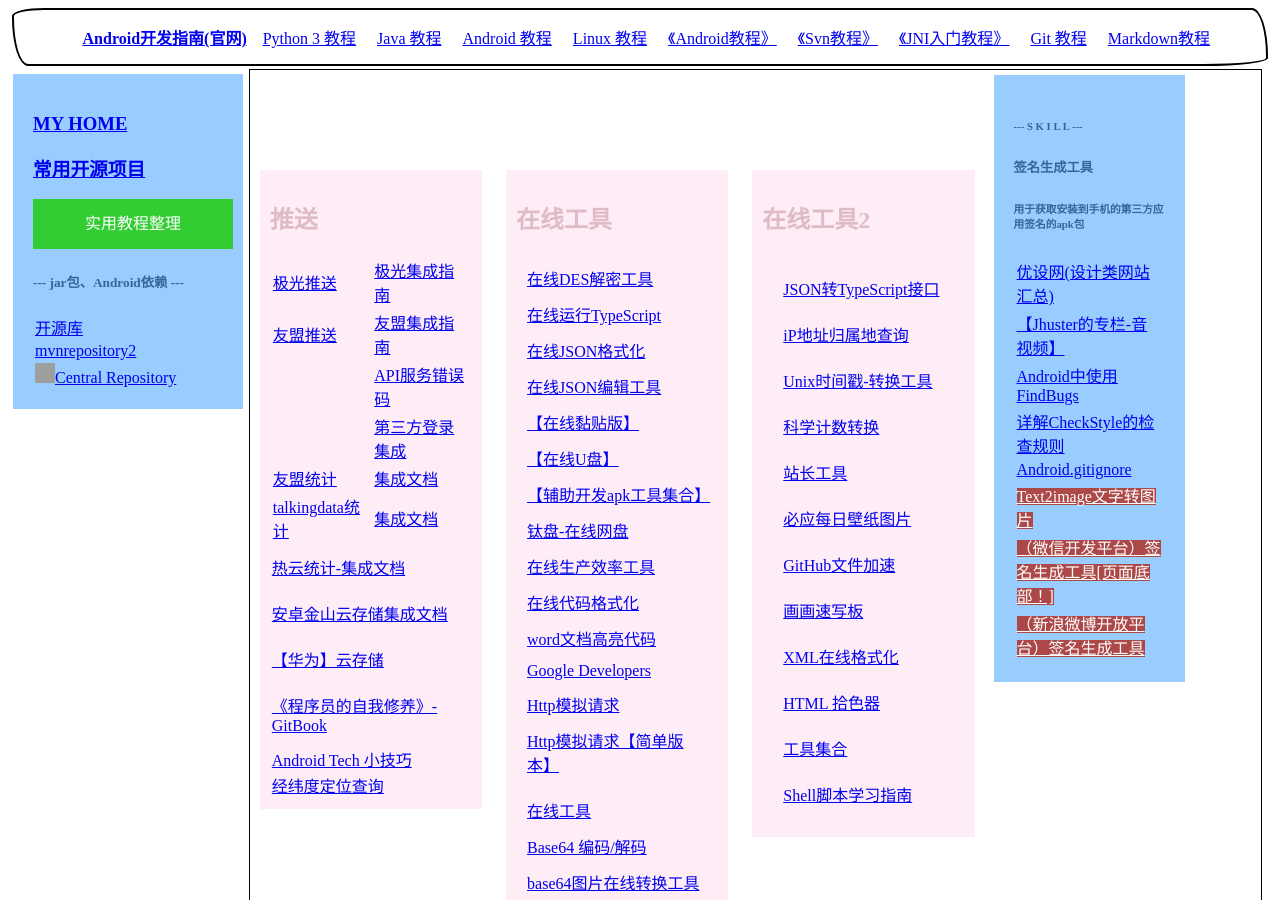
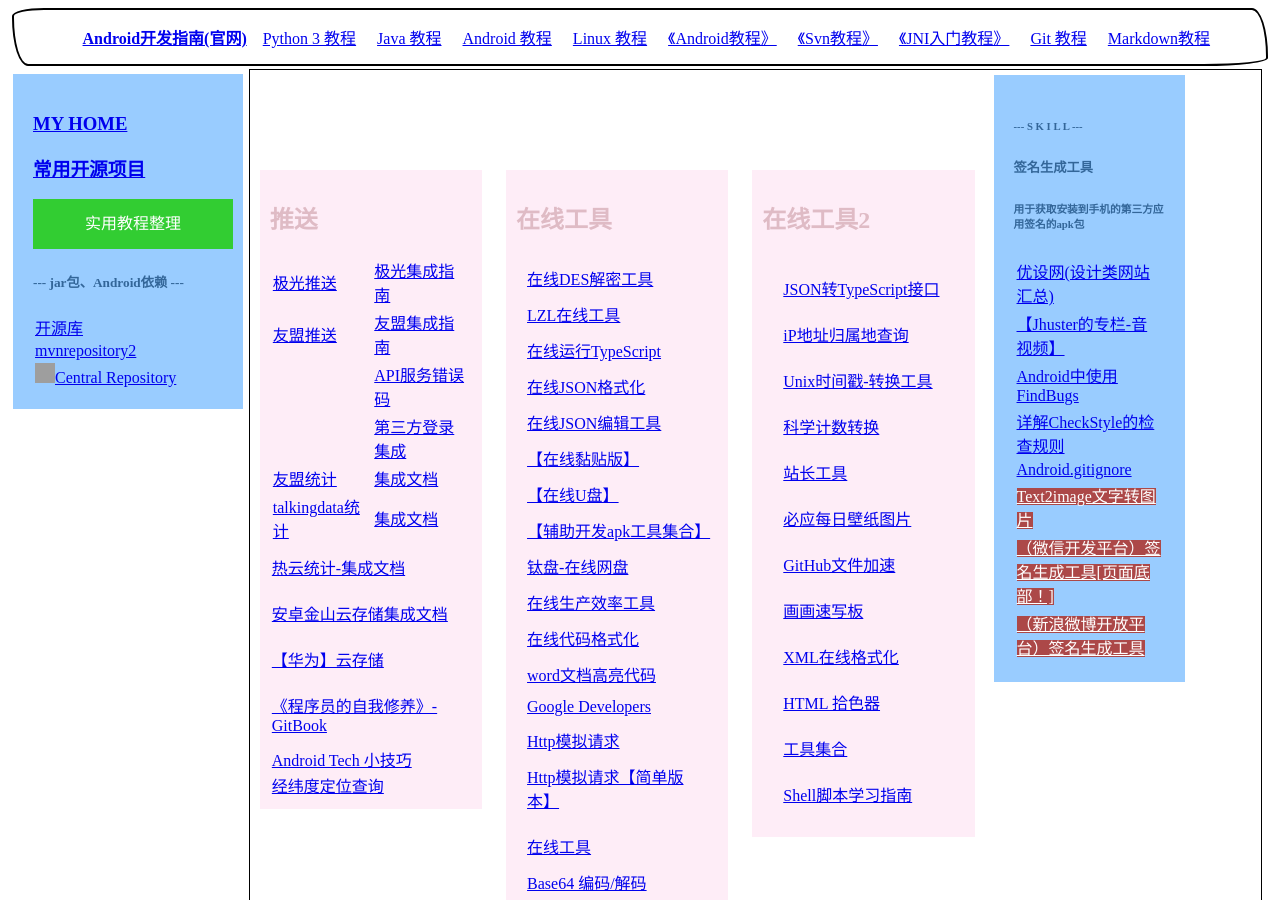
Before and after one commit to github201407/github201407.github.io, a Jekyll site: the page common.html, which Jekyll copies as it is, in a window 1280 px wide and 900 px high. Built offline with Jekyll 4.4.1, drawn with Linux system fonts in a browser that asks for light colours; grey boxes are pictures that could not be loaded.

Commit message:
Update common.html
LZL在线工具

```diff
--- a/common.html
+++ b/common.html
@@ -272,6 +272,9 @@
         <tbody>
           <tr>
             <td> <a href="http://192.168.2.40:8200/" target="_blank">在线DES解密工具</a> </td>
+          </tr>
+          <tr>
+            <td> <a href="https://www.lzltool.com/" target="_blank">LZL在线工具</a> </td>
           </tr>
           <tr>
             <td> <a href="https://ts.nodejs.cn/play?" target="_blank">在线运行TypeScript</a> </td>
```
